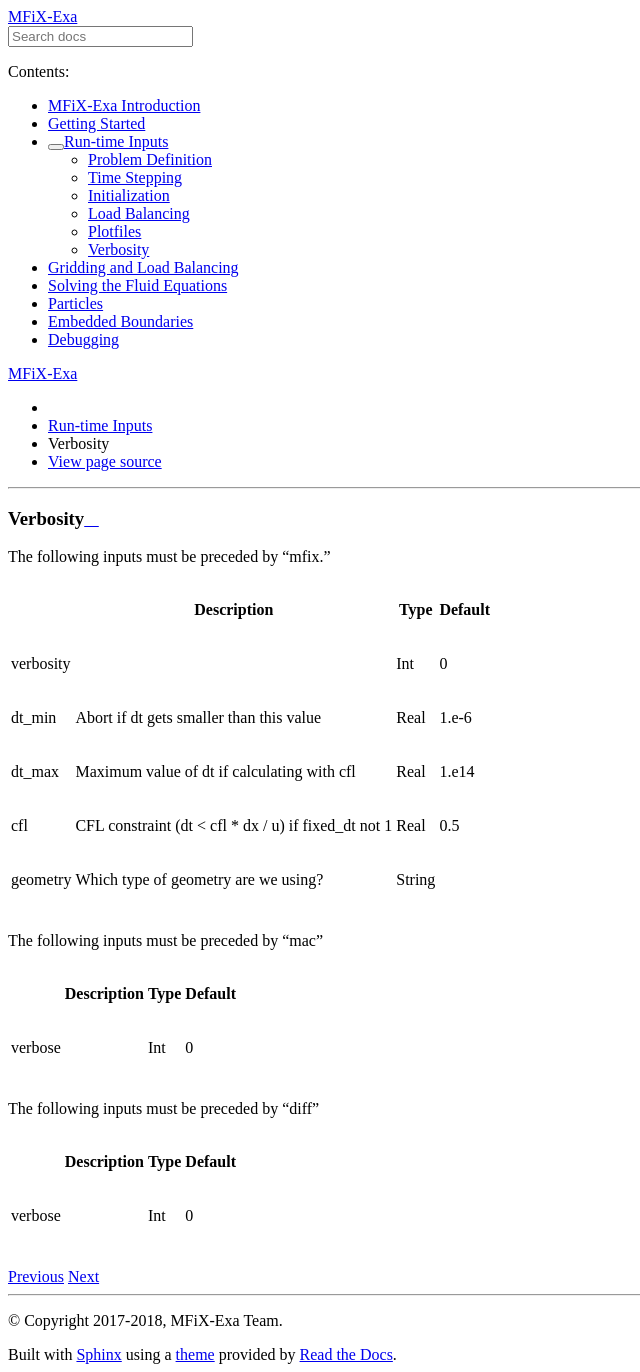
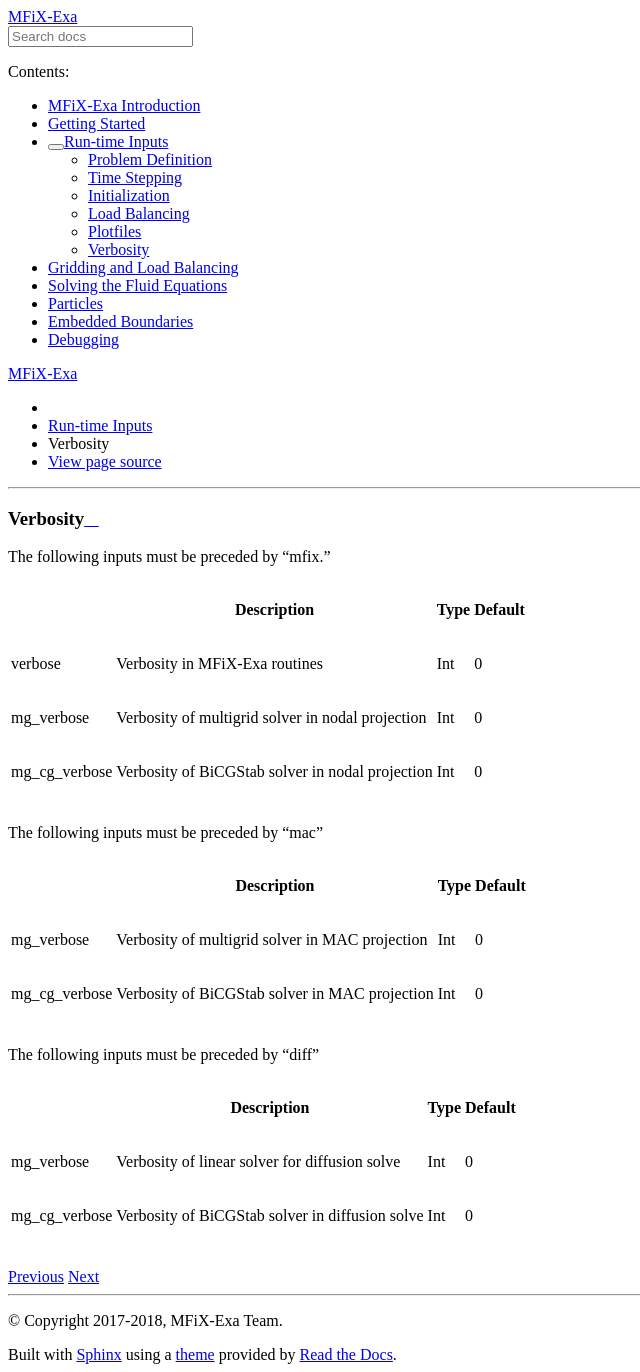
Before and after one commit to mwm126/MFIX-Exa, a Sphinx documentation site: the page built from docs/source/InputsVerbosity.rst, in a window 1280 px wide. Shown: the whole page, without its empty margins (0-640 px from the left). Built offline with Sphinx 7.4.7 and the Read the Docs theme 2.0.0, drawn with Linux system fonts in a browser that asks for light colours; pages that are not in the unit, such as notebooks, are missing from menus.

Commit message:
Update ...

```diff
--- a/docs/source/InputsVerbosity.rst
+++ b/docs/source/InputsVerbosity.rst
@@ -8,15 +8,11 @@
 +----------------------+-----------------------------------------------------------------------+-------------+--------------+
 |                      | Description                                                           |   Type      | Default      |
 +======================+=======================================================================+=============+==============+
-| verbosity            |                                                                       |    Int      |   0          |
+| verbose              |  Verbosity in MFiX-Exa routines                                       |    Int      |   0          |
 +----------------------+-----------------------------------------------------------------------+-------------+--------------+
-| dt_min               | Abort if dt gets smaller than this value                              |    Real     |  1.e-6       |
+| mg_verbose           |  Verbosity of multigrid solver in nodal projection                    |    Int      |   0          |
 +----------------------+-----------------------------------------------------------------------+-------------+--------------+
-| dt_max               | Maximum value of dt if calculating with cfl                           |    Real     |  1.e14       |
-+----------------------+-----------------------------------------------------------------------+-------------+--------------+
-| cfl                  | CFL constraint (dt < cfl * dx / u) if fixed_dt not 1                  |    Real     |   0.5        |
-+----------------------+-----------------------------------------------------------------------+-------------+--------------+
-| geometry             | Which type of geometry are we using?                                  |   String    |              |
+| mg_cg_verbose        |  Verbosity of BiCGStab solver in nodal projection                     |    Int      |   0          |
 +----------------------+-----------------------------------------------------------------------+-------------+--------------+
 
 The following inputs must be preceded by "mac"
@@ -24,7 +20,9 @@
 +----------------------+-----------------------------------------------------------------------+-------------+--------------+
 |                      | Description                                                           |   Type      | Default      |
 +======================+=======================================================================+=============+==============+
-| verbose              |                                                                       |    Int      |   0          |
+| mg_verbose           |  Verbosity of multigrid solver in MAC projection                      |    Int      |   0          |
++----------------------+-----------------------------------------------------------------------+-------------+--------------+
+| mg_cg_verbose        |  Verbosity of BiCGStab solver in MAC projection                       |    Int      |   0          |
 +----------------------+-----------------------------------------------------------------------+-------------+--------------+
 
 The following inputs must be preceded by "diff"
@@ -32,5 +30,7 @@
 +----------------------+-----------------------------------------------------------------------+-------------+--------------+
 |                      | Description                                                           |   Type      | Default      |
 +======================+=======================================================================+=============+==============+
-| verbose              |                                                                       |    Int      |   0          |
+| mg_verbose           |  Verbosity of linear solver for diffusion solve                       |    Int      |   0          |
 +----------------------+-----------------------------------------------------------------------+-------------+--------------+
+| mg_cg_verbose        |  Verbosity of BiCGStab solver in diffusion solve                      |    Int      |   0          |
++----------------------+-----------------------------------------------------------------------+-------------+--------------+
--- a/docs/source/Inputs_Chapter.rst
+++ b/docs/source/Inputs_Chapter.rst
@@ -10,6 +10,7 @@
    InputsTimeStepping
    InputsInitialization
    InputsLoadBalancing
+   InputsCheckpoint
    InputsPlotFiles
    InputsCheckpoint
    InputsVerbosity
```
Also changed, not shown: docs/source/InputsLoadBalancing.rst (+8 -0 lines).
